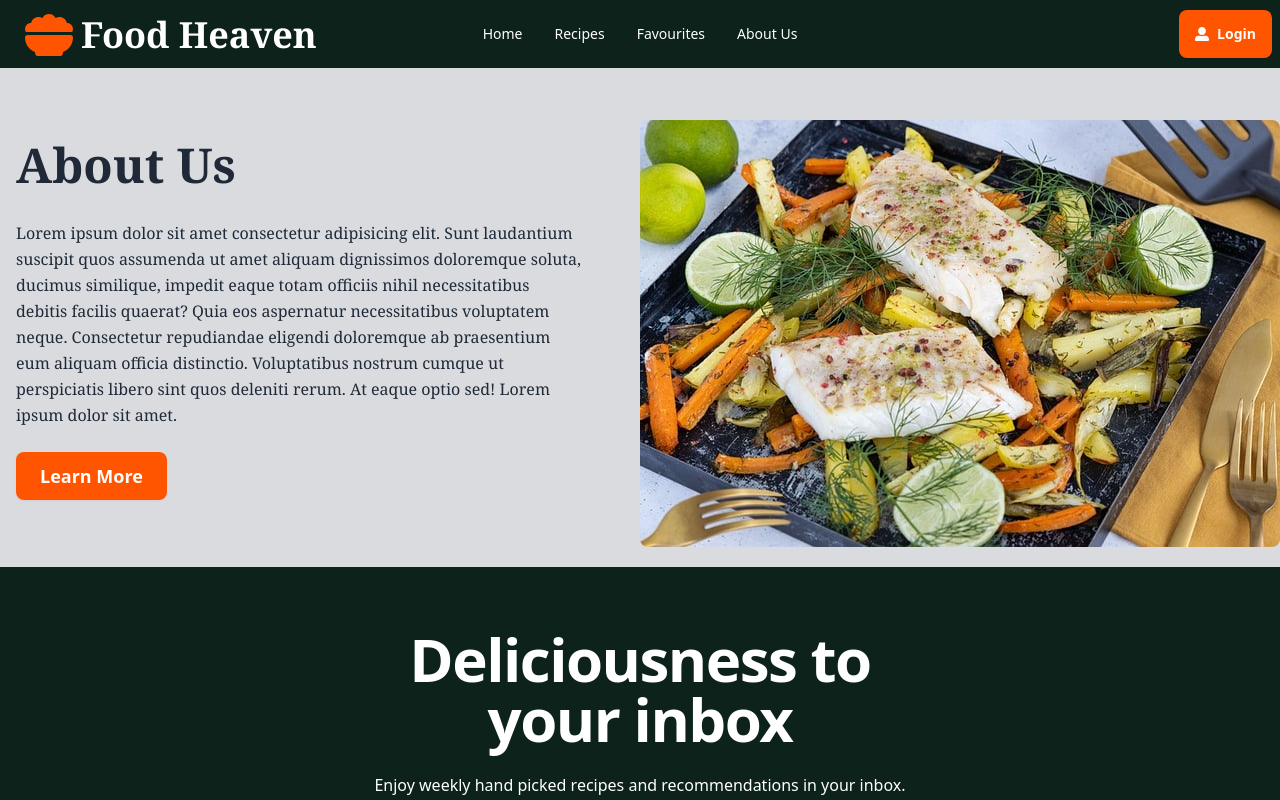
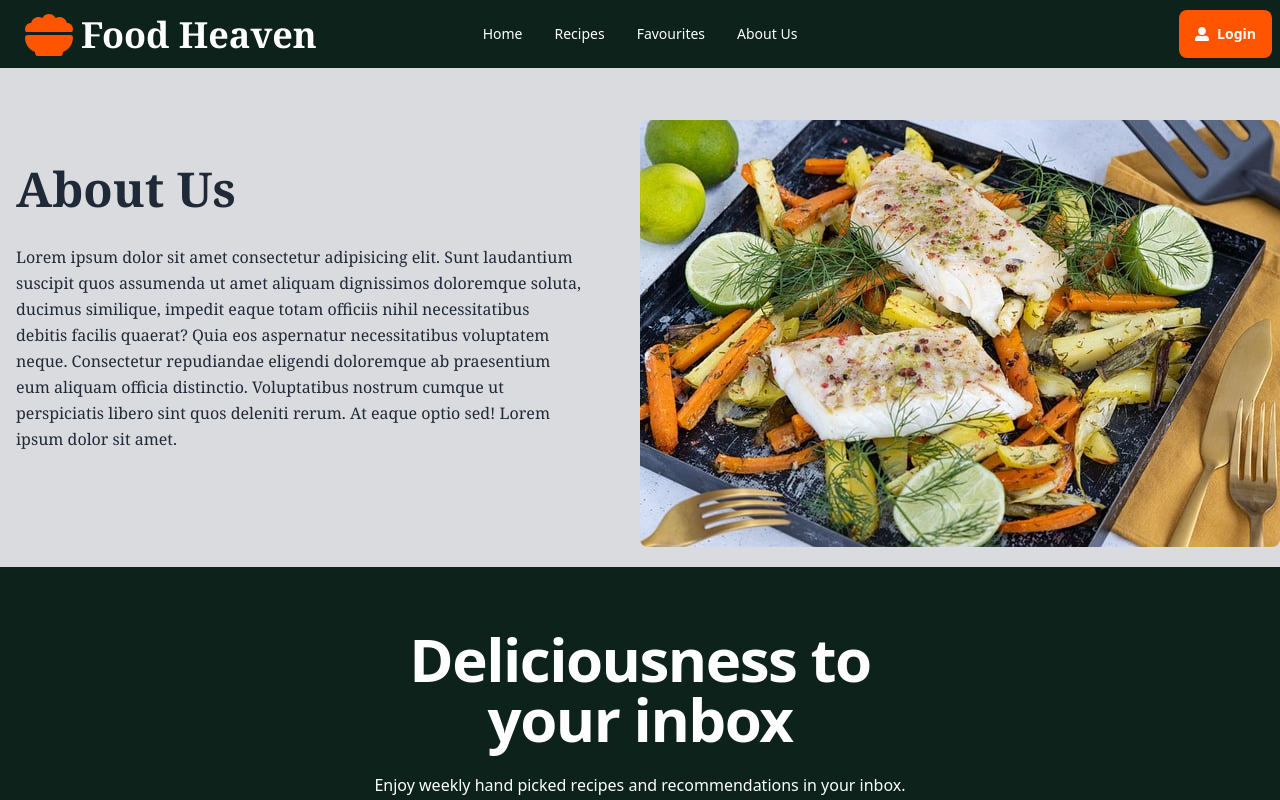
Before and after one commit to bibiamina08/Food-Heaven, a React (Vite) app: page /about in a window 1280 px wide. Shown: the top 800 px of the page. Built offline with nearby package versions, Linux system fonts and the light colour scheme.

Commit message:
project done

```diff
--- a/src/pages/About.jsx
+++ b/src/pages/About.jsx
@@ -3,8 +3,8 @@ import React from 'react'
 
 export default function About() {
   return (
-    <section className="container mx-auto py-5 bg-gray-500/25 ">
-    <div className="rounded-lg">
+    <section className="py-5 bg-gray-500/25 ">
+    <div className="rounded-lg container mx-auto ">
       <div className="hero-content flex flex-col lg:flex-row-reverse gap-10">
         <img
           src="aboutpic.jpg"
@@ -24,7 +24,7 @@ export default function About() {
             Voluptatibus nostrum cumque ut perspiciatis libero sint quos
             deleniti rerum. At eaque optio sed! Lorem ipsum dolor sit amet.
           </p>
-          <button className="btn bg-[#FF5500] text-lg text-white border-none px-6">Learn More</button>
+
         </div>
       </div>
     </div>
```
Also changed, not shown: src/pages/Favourites.jsx (+0 -33 lines).
